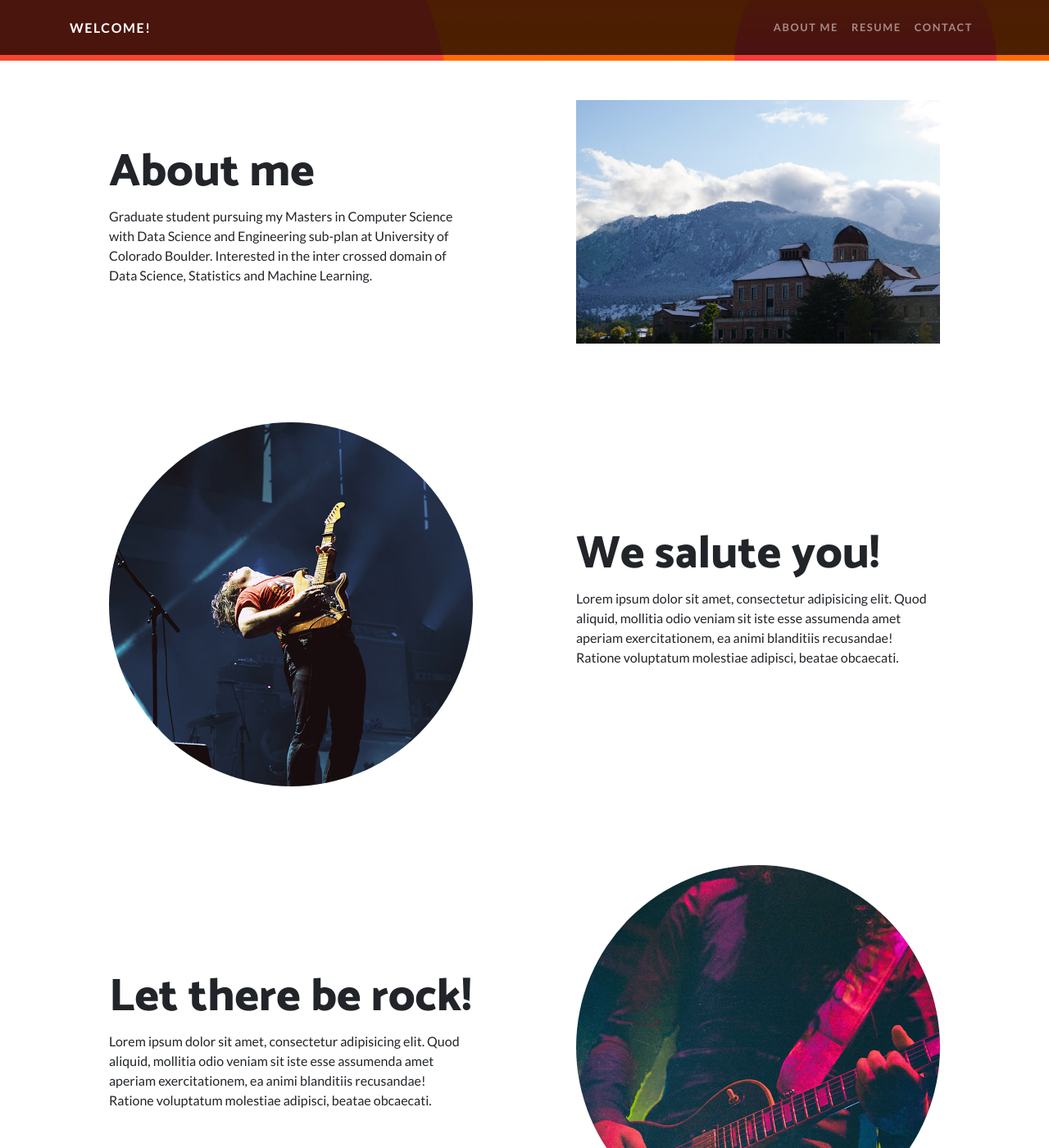
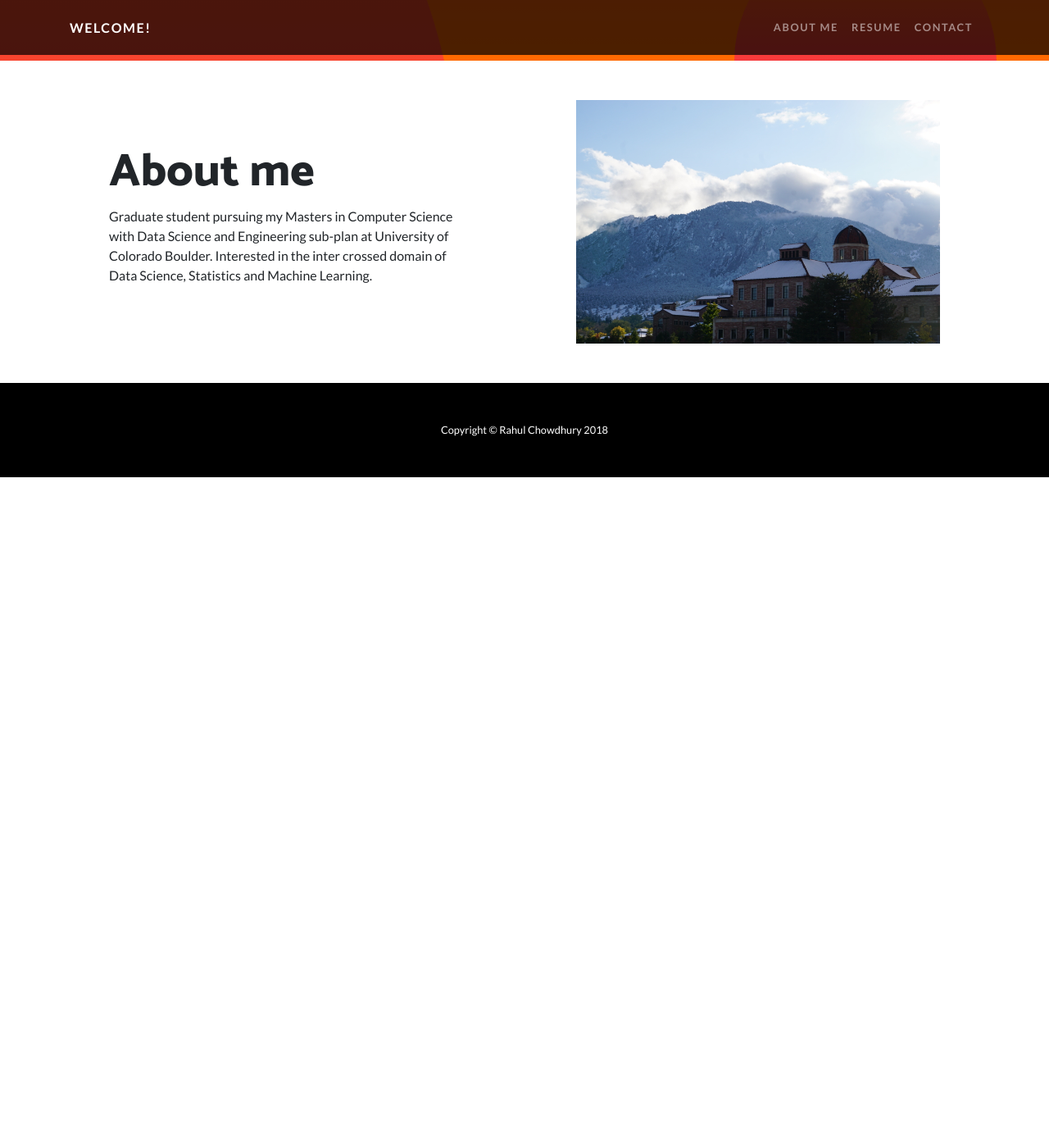
Before and after one commit to rc1208/rc1208.github.io, a Jekyll site: the page built from index.html, in a window 1280 px wide and 1400 px high, scrolled down 843 px. Shown: the whole window at 82% size. Built offline with Jekyll 4.4.1, drawn with Linux system fonts in a browser that asks for light colours; after the commit the page ends 1425 px from its top, so only the background shows below that.

Commit message:
Update default.html

```diff
--- a/_layouts/default.html
+++ b/_layouts/default.html
@@ -79,41 +79,9 @@
       </div>
     </section>
 
-    <section>
-      <div class="container">
-        <div class="row align-items-center">
-          <div class="col-lg-6">
-            <div class="p-5">
-              <img class="img-fluid rounded-circle" src="img/02.jpg" alt="">
-            </div>
-          </div>
-          <div class="col-lg-6">
-            <div class="p-5">
-              <h2 class="display-4">We salute you!</h2>
-              <p>Lorem ipsum dolor sit amet, consectetur adipisicing elit. Quod aliquid, mollitia odio veniam sit iste esse assumenda amet aperiam exercitationem, ea animi blanditiis recusandae! Ratione voluptatum molestiae adipisci, beatae obcaecati.</p>
-            </div>
-          </div>
-        </div>
-      </div>
-    </section>
 
-    <section>
-      <div class="container">
-        <div class="row align-items-center">
-          <div class="col-lg-6 order-lg-2">
-            <div class="p-5">
-              <img class="img-fluid rounded-circle" src="img/03.jpg" alt="">
-            </div>
-          </div>
-          <div class="col-lg-6 order-lg-1">
-            <div class="p-5">
-              <h2 class="display-4">Let there be rock!</h2>
-              <p>Lorem ipsum dolor sit amet, consectetur adipisicing elit. Quod aliquid, mollitia odio veniam sit iste esse assumenda amet aperiam exercitationem, ea animi blanditiis recusandae! Ratione voluptatum molestiae adipisci, beatae obcaecati.</p>
-            </div>
-          </div>
-        </div>
-      </div>
-    </section>
+
+
 
     <!-- Footer -->
     <footer class="py-5 bg-black">
```
